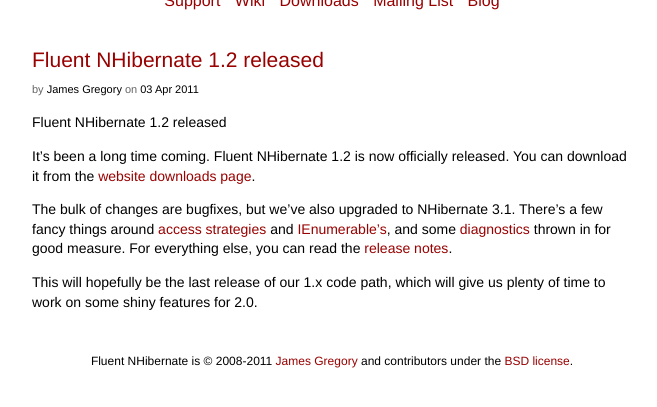
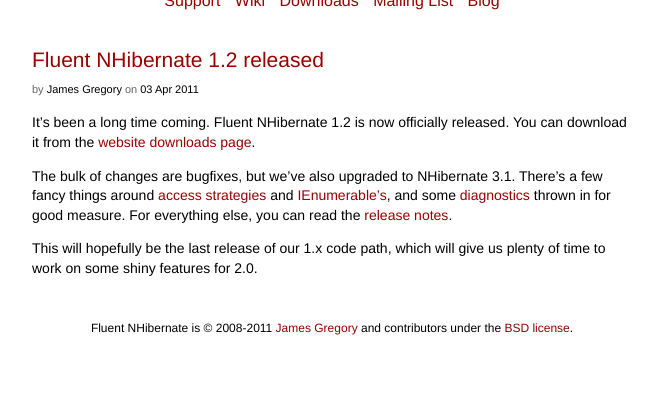
Before and after one commit to jagregory/fnh-site, a Jekyll site: the page built from blog/_posts/2011-04-03-1.2-released.md, in a window 1280 px wide, cut to the strip 370-777 px from the top of the page. Shown: the whole strip, without its empty margins (308-965 px from the left). Built offline with Jekyll 4.4.1, drawn with Linux system fonts in a browser that asks for light colours.

Commit message:
Tweaked post

```diff
--- a/blog/_posts/2011-04-03-1.2-released.md
+++ b/blog/_posts/2011-04-03-1.2-released.md
@@ -3,8 +3,6 @@
 title: Fluent NHibernate 1.2 released
 author: James Gregory
 ---
-Fluent NHibernate 1.2 released
-
 It's been a long time coming. Fluent NHibernate 1.2 is now officially released. You can download it from the [website downloads page](http://fluentnhibernate.org/downloads).
 
 The bulk of changes are bugfixes, but we've also upgraded to NHibernate 3.1. There's a few fancy things around [access strategies](http://wiki.fluentnhibernate.org/Fluent_mapping#Access_strategies) and [IEnumerable's](http://wiki.fluentnhibernate.org/Fluent_mapping#Collection_types), and some [diagnostics](https://github.com/jagregory/fluent-nhibernate/commit/8c7ad8d3887d7c5146a8982e06e9062986bf15e4) thrown in for good measure. For everything else, you can read the [release notes](http://wiki.fluentnhibernate.org/Release_notes_1.2).
```
